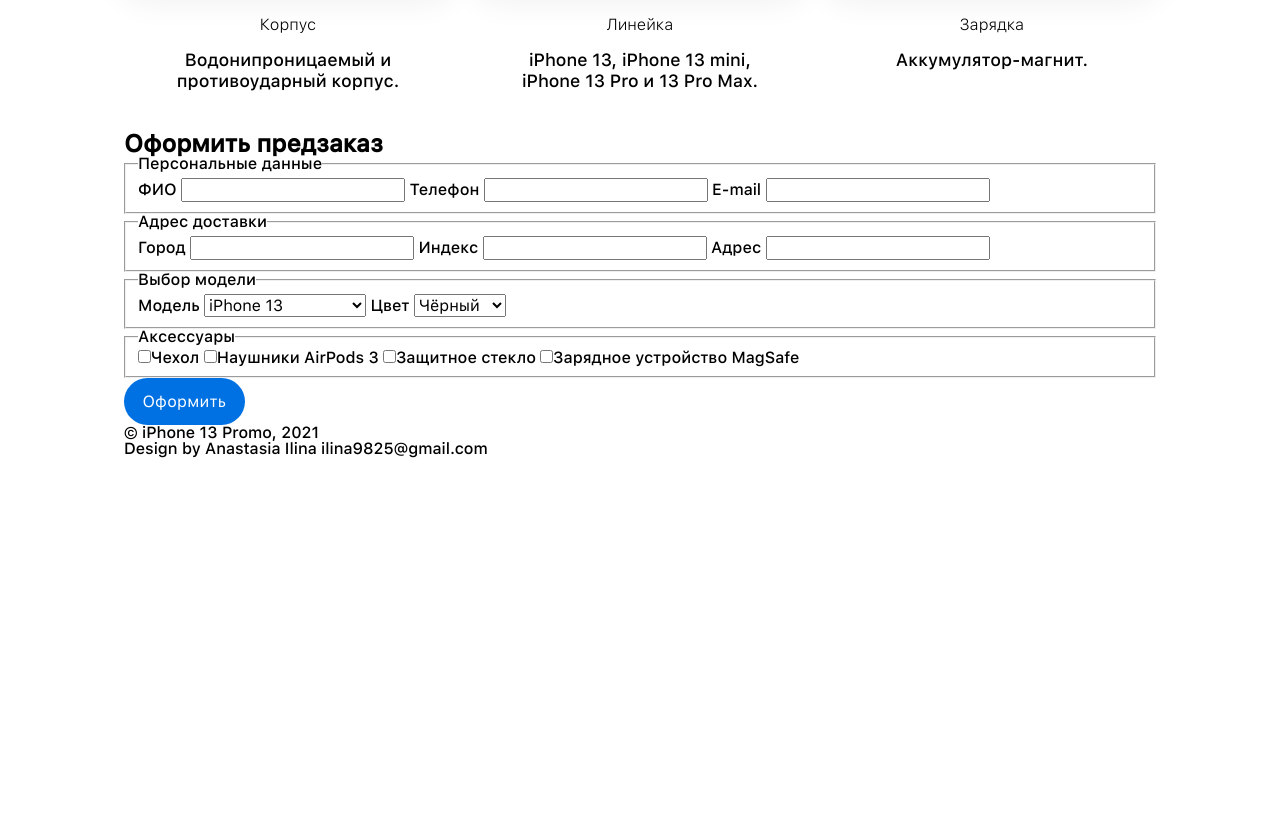
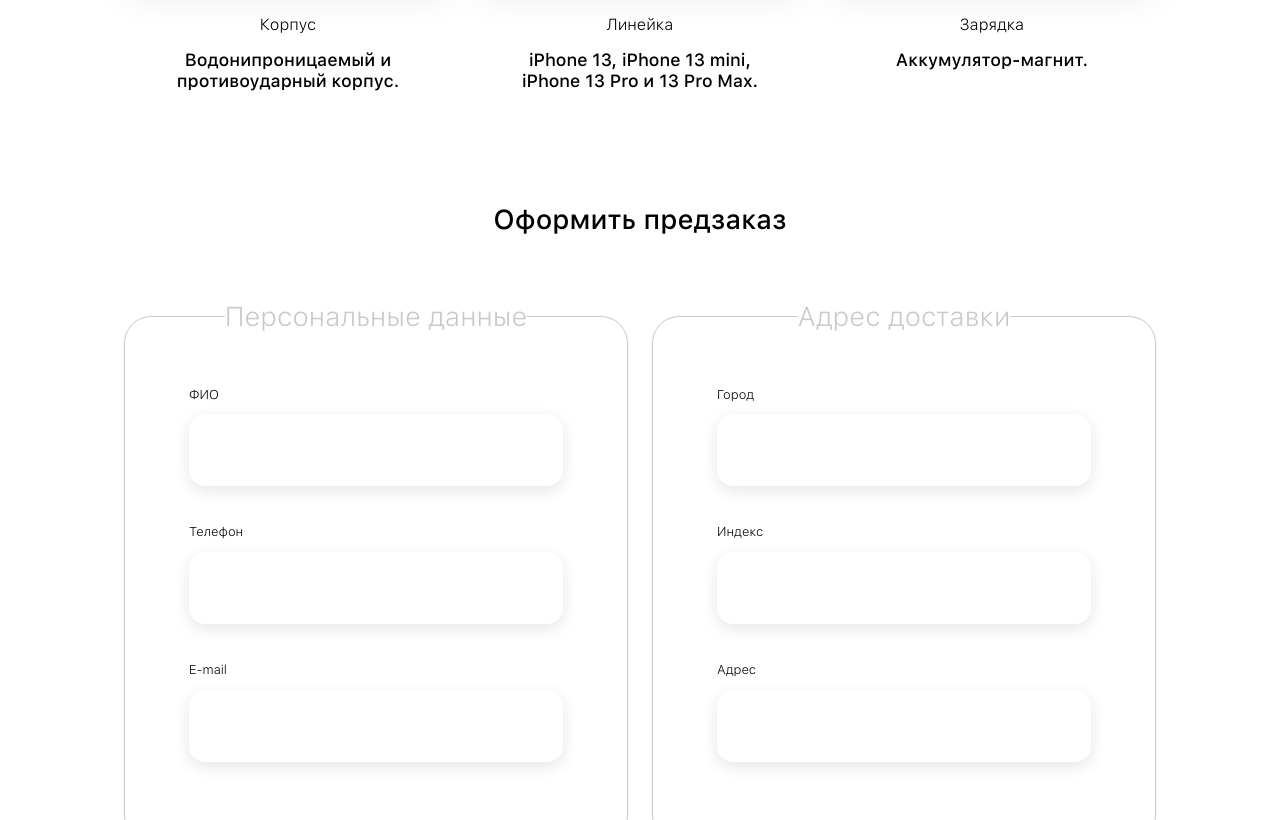
Before and after one commit to MazaevKA/iPhone13, a plain HTML site: page index.html in a window 1280 px wide. Shown: the part 1760-2580 px from the top of the page. Before the commit the page ends 2218 px from the top, so only its background shows below. Drawn offline with Linux system fonts and the light colour scheme.

Commit message:
stylized the form

```diff
--- a/css/style.css
+++ b/css/style.css
@@ -213,6 +213,7 @@
 
 .features {
   padding: 5rem 0;
+  margin-bottom: 4rem;
 }
 
 .features__title {
@@ -255,6 +256,78 @@
   line-height: 2.6rem;
   width: 30rem;
 }
+
+/* Order */
+
+.order {
+  padding: 5rem 0;
+}
+
+.order__title {
+  font-weight: 500;
+  font-size: 3.4rem;
+  line-height: 4.1rem;
+  text-align: center;
+  margin-bottom: 8rem;
+}
+
+/* Form */
+
+.form {
+  display: flex;
+  flex-wrap: wrap;
+  justify-content: center;
+  gap: 6rem 3rem;
+}
+
+.form__item {
+  width: 63rem;
+  border: .1rem solid #C9C9C9;
+  border-radius: 3.4rem;
+  padding: 7rem 8rem 10rem;
+}
+
+.form__title {
+  font-weight: 300;
+  font-size: 3.4rem;
+  line-height: 4rem;
+  text-align: center;
+  color: #C9C9C9;
+}
+
+.form__label {
+  display: flex;
+  font-weight: 300;
+  font-size: 1.6rem;
+  line-height: 1.6rem;
+  margin-bottom: 1.6rem;
+}
+
+.form__input {
+  width: 100%;
+  height: 9rem;
+  box-shadow: 0 .6rem 2rem rgba(0, 0, 0, 0.1);
+  border-radius: 2rem;
+  border: none;
+  margin-bottom: 5rem;
+  padding: 0 1.5rem;
+}
+
+.form__input:last-child {
+  margin-bottom: 0;
+}
+
+
+
+
+
+
+
+
+
+
+
+
 
 /* (max-width 424px) */
 @media (max-width: 26.5em) {
```
